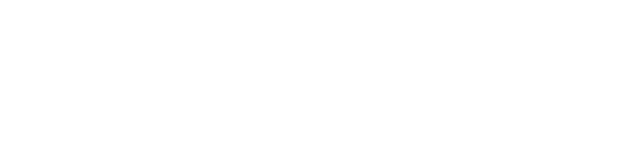
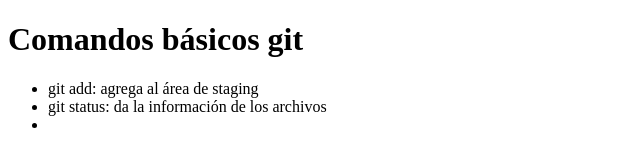
Before and after one commit to JonathanVizcarra/comandos-git-a, a plain HTML site: page index.html in a window 1280 px wide. Shown: the whole page, without its empty margins (0-640 px from the left). Drawn offline with Linux system fonts and the light colour scheme.

Commit message:
feat:Se agrega comandos basicos

```diff
--- a/index.html
+++ b/index.html
@@ -1,9 +1,15 @@
 <!DOCTYPE html>
 <html>
 <head>
-    <title></title>
+    <meta charset="utf-8">
+    <title>Comandos git</title>
 </head>
 <body>
-
+    <h1>Comandos básicos git</h1>
+    <ul>
+        <li>git add: agrega al área de staging</li>
+        <li>git status: da la información de los archivos</li>
+        <li>
+    </ul>
 </body>
 </html>
```
